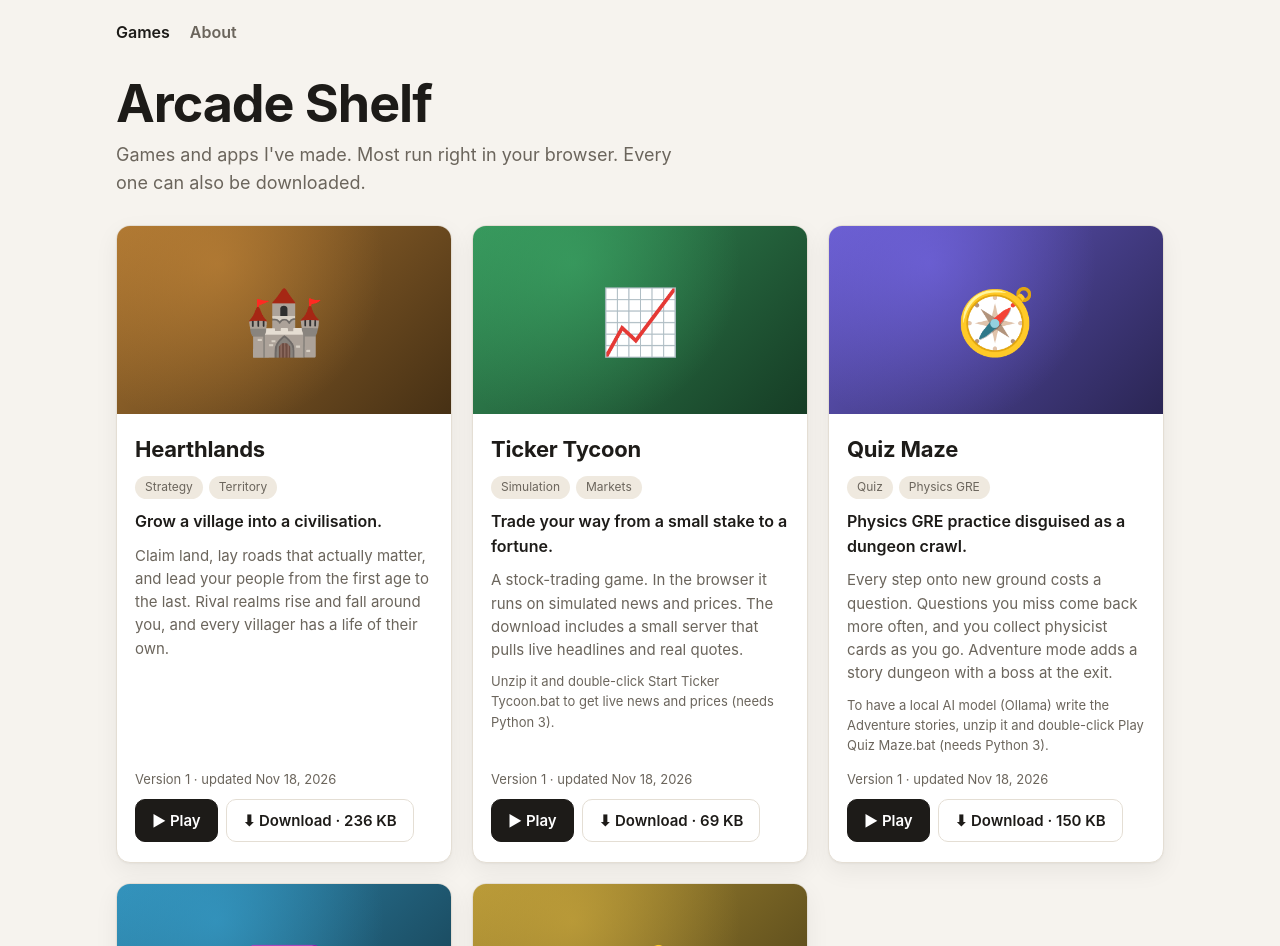
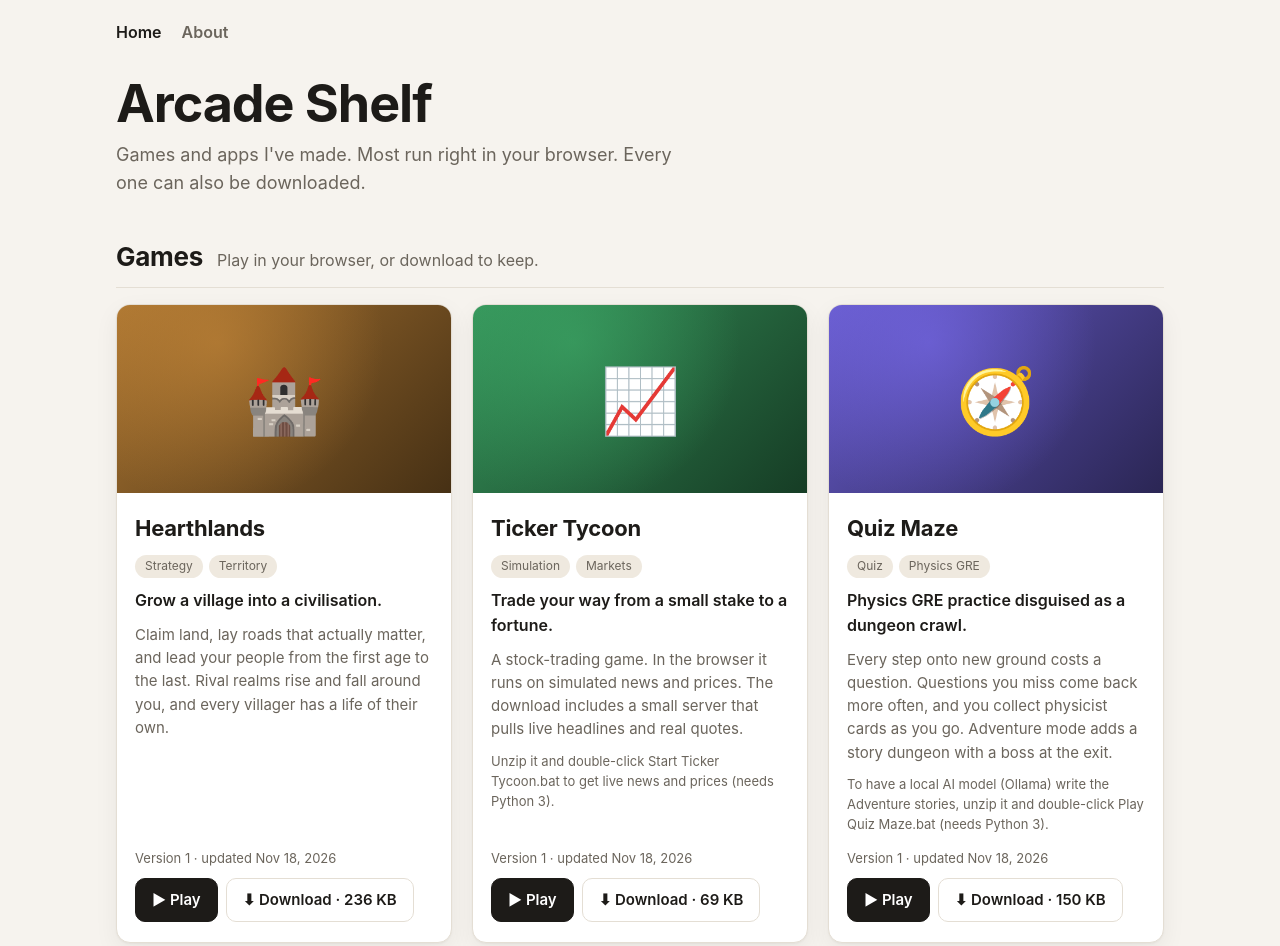
Before and after one commit to willatxpk/willatxpk.github.io, a plain HTML site: page index.html in a window 1280 px wide. Shown: the top 946 px of the page. Drawn offline with Linux system fonts and the light colour scheme.

Commit message:
Group homepage into Games and Apps sections

```diff
--- a/games.json
+++ b/games.json
@@ -1,5 +1,17 @@
 {
     "siteTitle":  "Arcade Shelf",
+    "sections":  [
+                     {
+                         "type":  "game",
+                         "title":  "Games",
+                         "blurb":  "Play in your browser, or download to keep."
+                     },
+                     {
+                         "type":  "app",
+                         "title":  "Apps",
+                         "blurb":  "Tools that run on your own computer."
+                     }
+                 ],
     "games":  [
                   {
                       "id":  "hearthlands",
@@ -24,7 +36,8 @@
                       "version":  1,
                       "updated":  "2026-11-18",
                       "hash":  "376393e1174cf863a0f73bec4c614f97ae8598c7900a04d417ac8afa50bb4e13",
-                      "size":  236215
+                      "size":  236215,
+                      "type":  "game"
                   },
                   {
                       "id":  "ticker-tycoon",
@@ -53,7 +66,8 @@
                       "version":  1,
                       "updated":  "2026-11-18",
                       "hash":  "2e9c899242261e31e6fc6405311062c47eaaa4e1eeeaf1e8826df0d359146798",
-                      "size":  69391
+                      "size":  69391,
+                      "type":  "game"
                   },
                   {
                       "id":  "quiz-maze",
@@ -79,7 +93,8 @@
                       "version":  1,
                       "updated":  "2026-11-18",
                       "hash":  "535c71fa516f04d21bb27159c73d5a6e1a42c5aad0b97a7e7186b3f57f1aec18",
-                      "size":  150433
+                      "size":  150433,
+                      "type":  "game"
                   },
                   {
                       "id":  "rydberg-lattice",
@@ -104,7 +119,8 @@
                       "version":  1,
                       "updated":  "2026-11-18",
                       "hash":  "491cf218c479251d0146c97bd1000ee870ce32e2e8da43d4ec01500dd2e59a0f",
-                      "size":  101597
+                      "size":  101597,
+                      "type":  "game"
                   },
                   {
                       "id":  "kerdos",
@@ -138,7 +154,8 @@
                       "version":  1,
                       "updated":  "2026-11-18",
                       "hash":  "0d5bf0aaef25331e9dd094abc17d38c78e0bd13444551a210538c34f568f0f16",
-                      "size":  376445
+                      "size":  376445,
+                      "type":  "app"
                   }
               ]
 }
--- a/index.html
+++ b/index.html
@@ -9,13 +9,13 @@
 <link rel="stylesheet" href="style.css">
 </head>
 <body>
-<nav class="wrap topnav"><a href="./" aria-current="page">Games</a><a href="about.html">About</a></nav>
+<nav class="wrap topnav"><a href="./" aria-current="page">Home</a><a href="about.html">About</a></nav>
 <div class="wrap">
   <header class="site">
     <h1 id="site-title">Arcade Shelf</h1>
     <p>Games and apps I've made. Most run right in your browser. Every one can also be downloaded.</p>
   </header>
-  <main class="grid" id="grid"><p class="empty">Loading…</p></main>
+  <main id="shelf"><p class="empty">Loading…</p></main>
 </div>
 <footer class="site"><div class="wrap">Saves are kept in your browser, so your progress stays on your device.</div></footer>
 
@@ -33,7 +33,7 @@ function card(g) {
   return `<article class="card" style="--accent:${esc(g.accent || "#888")}">
     <div class="cover">${esc(g.icon || "🎮")}${g.image ? `<img src="${esc(g.image)}" alt="">` : ""}</div>
     <div class="body">
-      <h2>${esc(g.title)}</h2>
+      <h3>${esc(g.title)}</h3>
       <div class="tags">${(g.tags || []).map(t => `<span class="tag">${esc(t)}</span>`).join("")}</div>
       <p class="tagline">${esc(g.tagline)}</p>
       <p class="desc">${esc(g.description)}</p>
@@ -49,9 +49,20 @@ fetch("games.json", { cache: "no-cache" })
   .then(data => {
     if (data.siteTitle) { document.title = data.siteTitle; document.getElementById("site-title").textContent = data.siteTitle; }
     const games = (data.games || []).filter(g => g.version > 0);
-    document.getElementById("grid").innerHTML = games.length ? games.map(card).join("") : `<p class="empty">Nothing published yet.</p>`;
+    const sections = data.sections && data.sections.length ? data.sections : [{ type: "game", title: "Games" }];
+    const known = new Set(sections.map(s => s.type));
+    const html = sections.map((s, i) => {
+      // Anything with an unrecognised type lands in the first section rather than disappearing.
+      const items = games.filter(g => (g.type || "game") === s.type || (i === 0 && !known.has(g.type || "game")));
+      if (!items.length) return "";
+      return `<section class="shelf-section" id="${esc(s.type)}s">
+        <div class="section-head"><h2>${esc(s.title)}</h2>${s.blurb ? `<p>${esc(s.blurb)}</p>` : ""}</div>
+        <div class="grid">${items.map(card).join("")}</div>
+      </section>`;
+    }).join("");
+    document.getElementById("shelf").innerHTML = html || `<p class="empty">Nothing published yet.</p>`;
   })
-  .catch(() => { document.getElementById("grid").innerHTML = `<p class="empty">Couldn't load the game list.</p>`; });
+  .catch(() => { document.getElementById("shelf").innerHTML = `<p class="empty">Couldn't load the list.</p>`; });
 </script>
 </body>
 </html>
--- a/style.css
+++ b/style.css
@@ -66,7 +66,7 @@ header.site p { color: var(--muted); margin: 0; max-width: 560px; font-size: 18p
 }
 .cover img { position: absolute; inset: 0; width: 100%; height: 100%; object-fit: cover; }
 .body { padding: 18px 18px 20px; display: flex; flex-direction: column; gap: 10px; flex: 1; }
-.body h2 { margin: 0; font-size: 22px; letter-spacing: -0.01em; }
+.body h3 { margin: 0; font-size: 22px; letter-spacing: -0.01em; }
 .tagline { margin: 0; font-weight: 600; }
 .desc { margin: 0; color: var(--muted); font-size: 15px; }
 .tags { display: flex; gap: 6px; flex-wrap: wrap; }
@@ -119,3 +119,10 @@ header.site { padding-top: 32px; }
   .about .hero .actions { justify-content: center; }
   .about .portrait { width: 150px; height: 150px; }
 }
+
+/* Homepage sections */
+.shelf-section { padding-bottom: 8px; }
+.section-head { display: flex; align-items: baseline; gap: 14px; flex-wrap: wrap; margin: 12px 0 16px; padding-bottom: 10px; border-bottom: 1px solid var(--line); }
+.section-head h2 { margin: 0; font-size: 26px; letter-spacing: -0.01em; }
+.section-head p { margin: 0; color: var(--muted); }
+.shelf-section .grid { padding-bottom: 40px; }
```
Also changed, not shown: about.html (+1 -1 lines), 1 other file.
